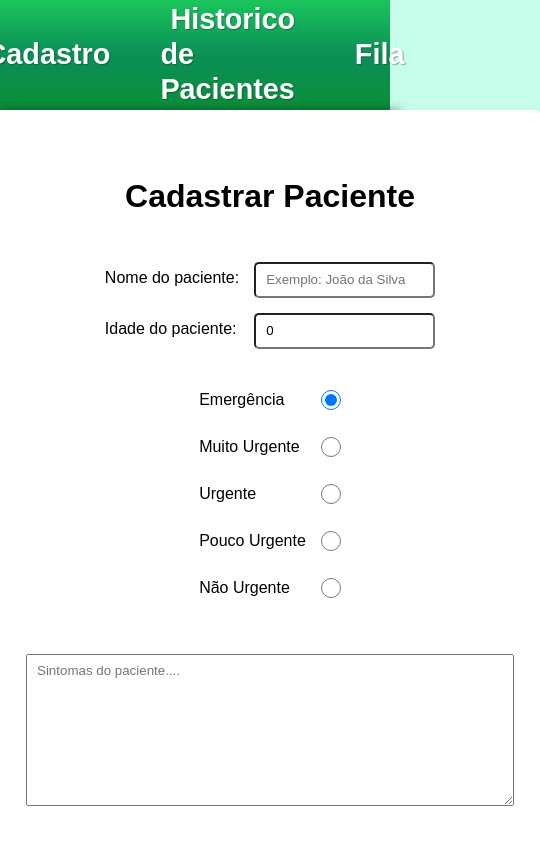
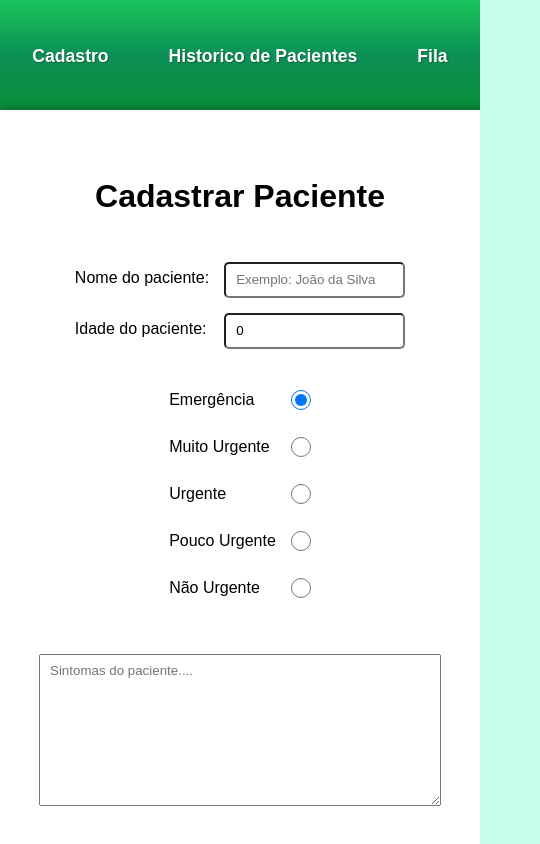
Before and after one commit to Henriqueisaias/Projeto_manchester, a React (Vite) app in the folder front/manchester_front/: page / in a window 390 px wide. Shown: the top 844 px of the page, 540 px wide, since content can reach past the window. Built offline with nearby package versions, Linux system fonts and the light colour scheme.

Commit message:
criação do media query para mobile

```diff
--- a/front/manchester_front/src/App.css
+++ b/front/manchester_front/src/App.css
@@ -13,10 +13,18 @@ main{
 
 .main-container{
   margin: 0 auto;
-  max-width: 600px;
+  width: 600px;
   min-height: 900px;
   display: flex;
   flex-direction: column;
   background-color: white;
   box-shadow: 5px 5px 10px 5px rgba(0, 0, 0, 0.397);
 }
+
+@media (max-width: 480px) {
+
+.main-container{
+  max-width: 480px;
+}
+
+}
--- a/front/manchester_front/src/components/Header/Header.module.css
+++ b/front/manchester_front/src/components/Header/Header.module.css
@@ -45,3 +45,15 @@
     transition: 0.3s;
     cursor: pointer;
 }
+
+
+@media (max-width: 480px) {
+
+    .header{
+      min-width: 480px;
+    }
+
+    .link{
+        font-size: 1.1rem;
+    }
+    }
--- a/front/manchester_front/src/components/cadastro/Form.module.css
+++ b/front/manchester_front/src/components/cadastro/Form.module.css
@@ -87,3 +87,19 @@ textarea {
 input[type="radio"] {
   width: 20px;
 }
+
+
+@media (max-width: 480px) {
+
+  .mainContainer{
+    max-width: 480px;
+  }
+
+  textarea{
+    max-width: 400px;
+  }
+
+  input[type="submit"]{
+    max-width: 400px
+  };
+  }
```
